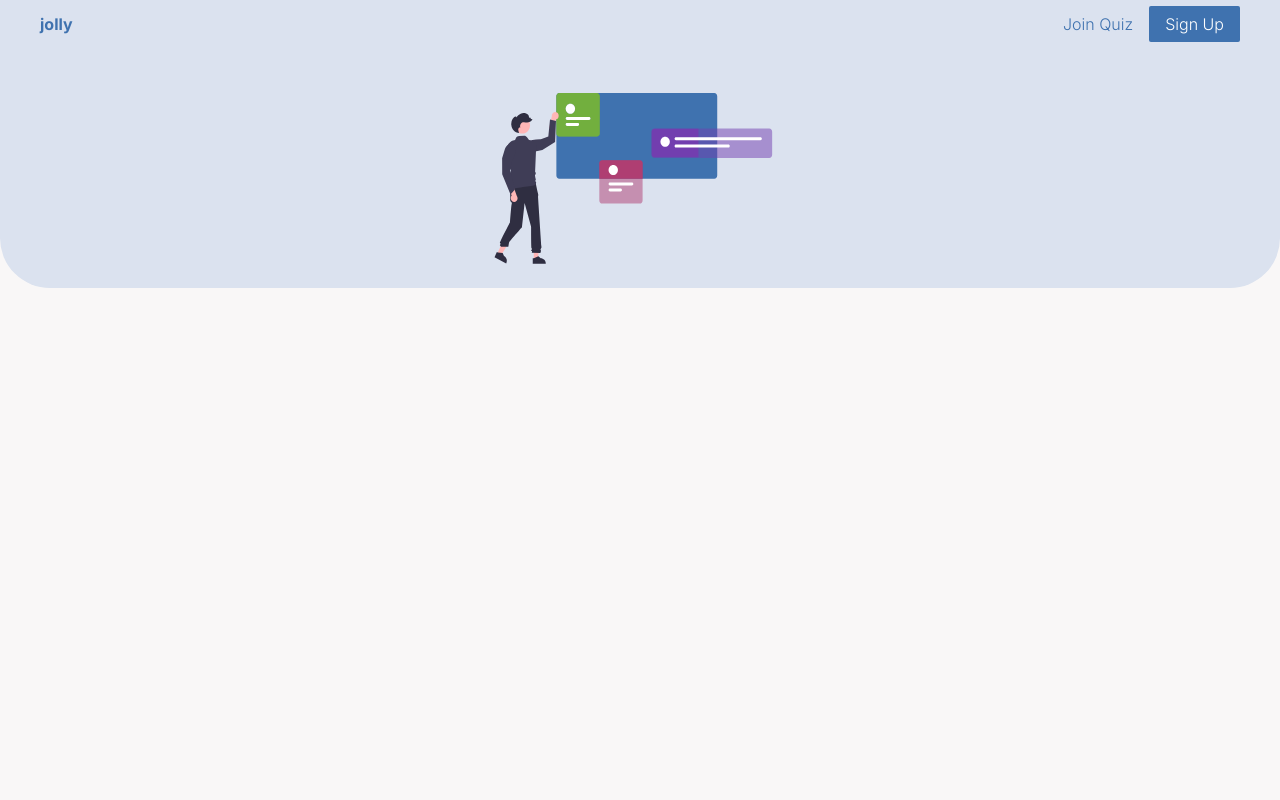
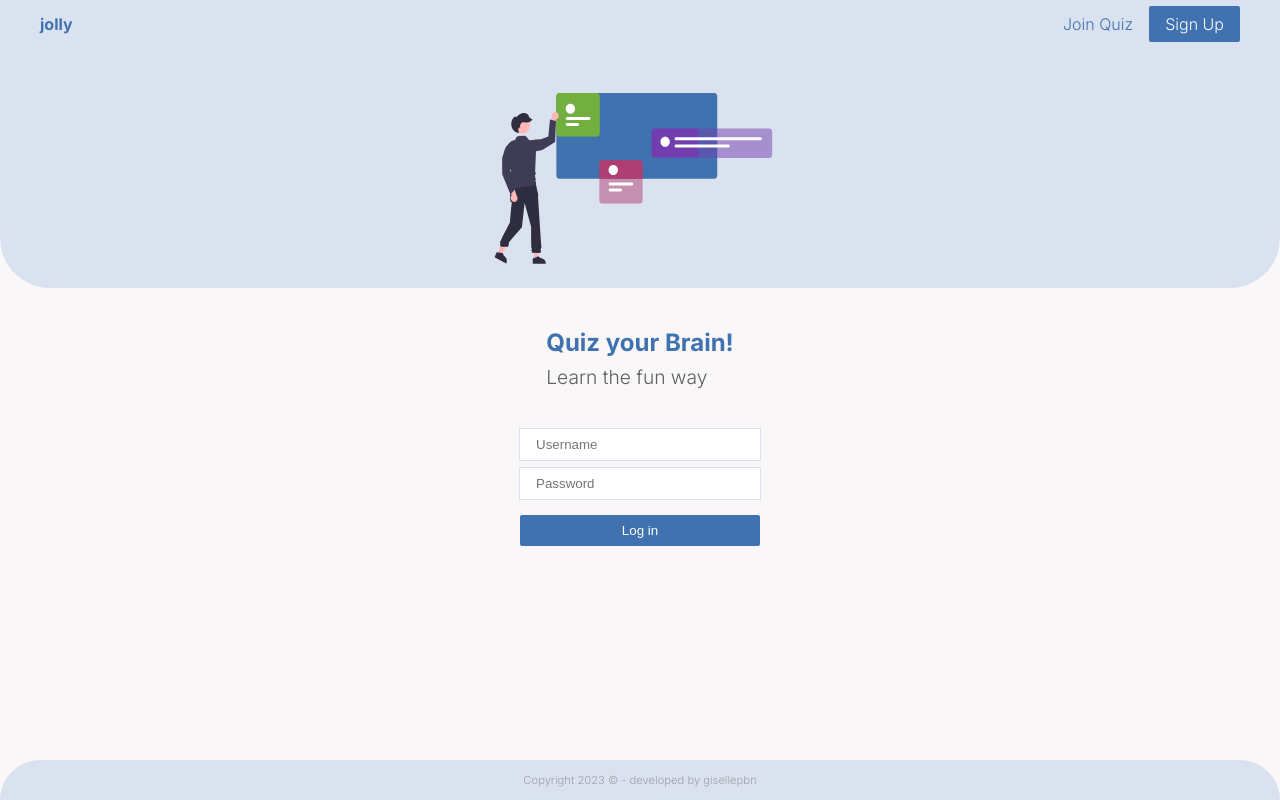
Before and after one commit to gisellepbn/jolly-es, a Django app: page / in a window 1280 px wide. Run offline with Django 4.2, Linux system fonts and the light colour scheme.

Commit message:
Log user in

```diff
--- /dev/null
+++ b/quizzes/forms.py
@@ -0,0 +1,29 @@
+from typing import Any, Dict, Mapping, Optional, Type, Union
+from django.core.files.base import File
+from django.db.models.base import Model
+from django.forms.utils import ErrorList
+from .models import User
+from django.forms import ModelForm, PasswordInput
+
+
+class UserForm(ModelForm):
+
+    class Meta:
+        model = User
+        fields = ['name', 'username', 'password', 'account_color']
+
+        help_texts = {
+            "username": None,
+        }
+
+        widgets = {
+            'password': PasswordInput()
+        }
+
+
+    def __init__(self, *args, **kwargs):
+        super(UserForm, self).__init__(*args, **kwargs)
+
+        self.fields['name'].widget.attrs.update({'class':'input', 'placeholder': 'Name', 'name': 'name'})
+        self.fields['username'].widget.attrs.update({'class':'input', 'placeholder': 'Username', 'name': 'username'})
+        self.fields['password'].widget.attrs.update({'class':'input', 'placeholder': 'Password', 'name': 'password'})
--- a/quizzes/models.py
+++ b/quizzes/models.py
@@ -13,7 +13,6 @@ class User(AbstractUser):
 
     def __str__(self):
         return self.name
-
 
 
 class Quiz(models.Model):
--- a/quizzes/templates/quizzes/index.html
+++ b/quizzes/templates/quizzes/index.html
@@ -5,6 +5,8 @@
 {% endblock %}
 
 {% block content %}
+
+<div class="grid">
 
     <head>
         {% include 'navbar.html' %}
@@ -16,7 +18,27 @@
             </div>
         </div>
     </section>
+    <section>
+        <div class="container">
+            <div class="header">
+                <h3 class="title">Quiz your Brain!</h3>
+                <p class="subtitle">Learn the fun way</p>
+            </div>
 
+
+            <form class="form" action="" method='post'>
+                {% include 'alerts.html' %}
+                {% csrf_token %}
+                {{form.username}}
+                {{form.password}}
+                <input class="btn submit-btn" type="submit" value="Log in">
+            </form>
+
+        </div>
+    </section>
+
+    {% include 'footer.html' %}
+</div>
 
 
 {% endblock %}
--- a/quizzes/urls.py
+++ b/quizzes/urls.py
@@ -3,5 +3,6 @@ from . import views
 
 
 urlpatterns = [
-    path('', views.index, name='index')
+    path('', views.index, name='index'),
+    path('account', views.account, name='account'),
 ]
--- a/quizzes/views.py
+++ b/quizzes/views.py
@@ -1,4 +1,40 @@
-from django.shortcuts import render
+from django.shortcuts import render, redirect
+from django.contrib.auth import login, authenticate, logout
+from django.contrib import messages
+from django.contrib.auth.hashers import make_password
+from .forms import UserForm
+from django.contrib.auth.decorators import login_required
+
 
 def index(request):
-    return render(request, 'quizzes/index.html')
+
+    if request.user.is_authenticated:
+        return redirect('account')
+
+    form = UserForm()
+
+    if request.method == 'POST':
+
+        form = UserForm(request.POST)
+
+        username = request.POST['username'].lower()
+        password = request.POST['password']
+
+        user = authenticate(request, username=username, password=password)
+
+        if user is not None:
+            login(request, user)
+            return redirect('account')
+        else:
+            messages.error(request, 'Invalid credentials')
+            return redirect('index')
+
+    return render(request, 'quizzes/index.html', {
+        'form': form
+    })
+
+
+
+@login_required(login_url='index')
+def account(request):
+    return render(request, 'quizzes/account.html')
--- a/static/css/styles.css
+++ b/static/css/styles.css
@@ -134,6 +134,7 @@ p {
   padding: 0.6rem;
   width: 100%;
   background-color: #f9f7f7;
+  transition: all 0.2s;
 }
 .navbar .menu-items .menu-item:hover {
   background-color: #3f72af;
@@ -170,6 +171,8 @@ p {
   border-radius: 2px;
   width: fit-content;
   transition: 0.4s;
+  border: none;
+  cursor: pointer;
 }
 .btn:hover {
   background-color: transparent;
@@ -198,6 +201,74 @@ p {
   pointer-events: none;
 }
 
+.form {
+  display: flex;
+  flex-direction: column;
+  gap: 0.5rem;
+  width: 80%;
+  min-width: 240px;
+  padding: 2.5rem 0;
+}
+@media screen and (min-width: 500px) {
+  .form {
+    width: 35%;
+  }
+}
+@media screen and (min-width: 1200px) {
+  .form {
+    width: 20%;
+  }
+}
+.form .input {
+  padding: 0.5rem 1rem;
+  outline: 1px solid #dbe2ef;
+  border: none;
+  width: 100%;
+}
+.form .input:focus {
+  outline: 1px solid #3f72af;
+}
+.form .submit-btn {
+  width: 100%;
+  margin-top: 0.5rem;
+}
+
+.footer {
+  width: 100vw;
+  background-color: #dbe2ef;
+  border-radius: 50px 50px 0 0;
+  height: 5vh;
+  position: fixed;
+  bottom: 0;
+}
+.footer-text {
+  text-align: center;
+  padding: 0.5rem;
+  margin-top: 0;
+  font-size: 0.7rem;
+  color: #5f5f5f;
+  opacity: 50%;
+}
+
+.messages {
+  padding-top: 2rem;
+  text-align: center;
+  padding-top: 0;
+}
+.messages li {
+  padding: 1rem;
+}
+
+.success {
+  background-color: #72af3f;
+  color: #fff;
+}
+
+.error {
+  background-color: #f47c7c;
+  color: #fff;
+}
+
 .hero-section {
   display: flex;
   justify-content: center;
@@ -215,4 +286,32 @@ p {
   height: 100%;
 }
 
+.container {
+  display: flex;
+  flex-direction: column;
+  justify-content: center;
+  align-items: center;
+  padding: 2.5rem;
+}
+.container .header {
+  display: flex;
+  flex-direction: column;
+}
+.container .header .title {
+  color: #3f72af;
+  font-weight: 700;
+  font-size: 1.5rem;
+}
+.container .header .subtitle {
+  margin-top: 0.5rem;
+  font-size: 1.2rem;
+}
+
+.grid {
+  display: flex;
+  flex-direction: column;
+  width: 100vw;
+  height: 100vh;
+}
+
 /*# sourceMappingURL=styles.css.map */
--- a/static/sass/abstracts/_variables.scss
+++ b/static/sass/abstracts/_variables.scss
@@ -5,6 +5,12 @@ $secondary-color: #3f72af;
 $complementary-color: #c6f4a2;
 $text-color: #5f5f5f;
 $white-color: #fff;
+$choice-a: #af3f72;
+$choice-b: #f1a661;
+$choice-c: #723faf;
+$choice-d: #72af3f;
+$error-color: #f47c7c;
+$success-color: #72af3f;
 
 // Fonts
 $font-family: 'Inter', sans-serif;
--- /dev/null
+++ b/static/sass/components/_alerts.scss
@@ -0,0 +1,21 @@
+@use '../abstracts/abstracts' as *;
+
+.messages {
+	padding-top: 2rem;
+	text-align: center;
+	padding-top: 0;
+
+	li {
+		padding: $small;
+	}
+}
+
+.success {
+	background-color: $success-color;
+	color: $white-color;
+}
+
+.error {
+	background-color: $error-color;
+	color: $white-color;
+}
--- a/static/sass/components/_button.scss
+++ b/static/sass/components/_button.scss
@@ -7,6 +7,8 @@
 	border-radius: $border-radius;
 	width: fit-content;
 	transition: 0.4s;
+	border: none;
+	cursor: pointer;
 
 	&:hover {
 		background-color: transparent;
--- a/static/sass/components/_components.scss
+++ b/static/sass/components/_components.scss
@@ -1,3 +1,6 @@
 @forward 'navbar';
 @forward 'button';
 @forward 'link';
+@forward 'form';
+@forward 'footer';
+@forward 'alerts';
--- /dev/null
+++ b/static/sass/components/_footer.scss
@@ -0,0 +1,19 @@
+@use '../abstracts/abstracts' as *;
+
+.footer {
+	width: 100vw;
+	background-color: $primary-color;
+	border-radius: 50px 50px 0 0;
+	height: 5vh;
+	position: fixed;
+	bottom: 0;
+
+	&-text {
+		text-align: center;
+		padding: 0.5rem;
+		margin-top: 0;
+		font-size: 0.7rem;
+		color: $text-color;
+		opacity: 50%;
+	}
+}
--- /dev/null
+++ b/static/sass/components/_form.scss
@@ -0,0 +1,34 @@
+@use '../abstracts/abstracts' as *;
+
+.form {
+	display: flex;
+	flex-direction: column;
+	gap: 0.5rem;
+	width: 80%;
+	min-width: 240px;
+	padding: $big 0;
+
+	@media screen and (min-width: 500px) {
+		width: 35%;
+	}
+
+	@media screen and (min-width: 1200px) {
+		width: 20%;
+	}
+
+	.input {
+		padding: 0.5rem $small;
+		outline: 1px solid $primary-color;
+		border: none;
+		width: 100%;
+
+		&:focus {
+			outline: 1px solid $secondary-color;
+		}
+	}
+
+	.submit-btn {
+		width: 100%;
+		margin-top: 0.5rem;
+	}
+}
--- a/static/sass/components/_navbar.scss
+++ b/static/sass/components/_navbar.scss
@@ -58,6 +58,7 @@
 				padding: 0.6rem;
 				width: 100%;
 				background-color: $base-color;
+				transition: all 0.2s;
 
 				&:hover {
 					background-color: $secondary-color;
--- /dev/null
+++ b/static/sass/layouts/_grid.scss
@@ -0,0 +1,8 @@
+@use '../abstracts/abstracts' as *;
+
+.grid {
+	display: flex;
+	flex-direction: column;
+	width: 100vw;
+	height: 100vh;
+}
--- a/static/sass/layouts/_index.scss
+++ b/static/sass/layouts/_index.scss
@@ -18,3 +18,27 @@
 		}
 	}
 }
+
+.container {
+	display: flex;
+	flex-direction: column;
+	justify-content: center;
+	align-items: center;
+	padding: $big;
+
+	.header {
+		display: flex;
+		flex-direction: column;
+
+		.title {
+			color: $secondary-color;
+			font-weight: $font-bold;
+			font-size: $medium;
+		}
+
+		.subtitle {
+			margin-top: 0.5rem;
+			font-size: 1.2rem;
+		}
+	}
+}
--- a/static/sass/layouts/_layouts.scss
+++ b/static/sass/layouts/_layouts.scss
@@ -1 +1,2 @@
 @forward 'index';
+@forward 'grid';
--- /dev/null
+++ b/templates/alerts.html
@@ -0,0 +1,9 @@
+{% if messages %}
+<ul class="messages">
+	{% for message in messages %}
+	<li {% if message.tags %} class="{{ message.tags }}" {% endif %}>
+		{{ message }}
+	</li>
+	{% endfor %}
+</ul>
+{% endif %}
--- /dev/null
+++ b/templates/footer.html
@@ -0,0 +1,3 @@
+<div class="footer">
+    <p class="footer-text">Copyright 2023 &#169; - <span>developed by gisellepbn</span></p>
+</div>
```
Also changed, not shown: quizzes/templates/quizzes/account.html (added), 1 other file. Lines whose indentation alone changed are shown as unchanged.
